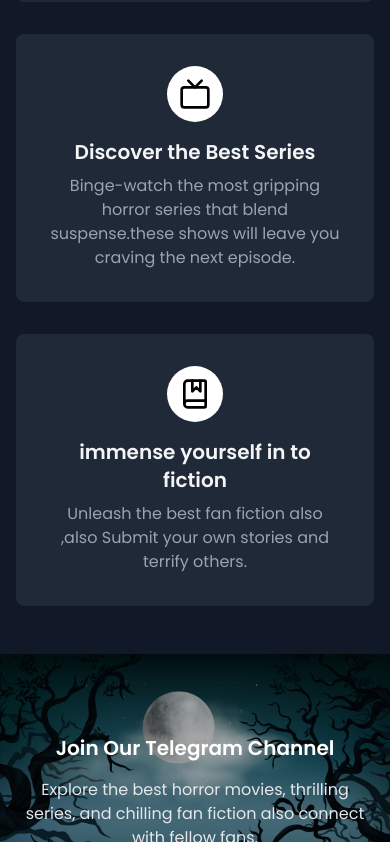
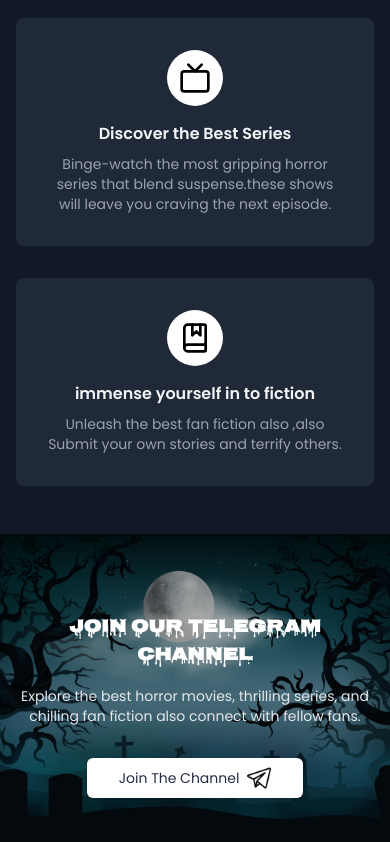
Before and after one commit to abelxo19/horror-fan-site, a Next.js app: page / in a window 390 px wide. Shown: the part 1202-2044 px from the top of the page. Built offline with nearby package versions, Linux system fonts and the light colour scheme; no server answers.

Commit message:
reponsive-size-fix

```diff
--- a/components/cta.tsx
+++ b/components/cta.tsx
@@ -30,8 +30,8 @@
         transition={{ duration: 1, ease: "easeOut" }}
         className="relative z-10 container mx-auto px-4 sm:px-6 lg:px-8 text-center"
       >
-        <h2 className="text-xl md:text-3xl font-bold mb-4 text-white">Join Our Telegram Channel</h2>
-        <p className="text-base md:text-xl mb-8 text-gray-200">
+        <h2 className="text-lg md:text-xl font-bold mb-4 text-white font-nosifer">Join Our Telegram Channel</h2>
+        <p className="text-sm md:text-xl mb-8 text-gray-200">
         Explore the best horror movies, thrilling series, and chilling fan fiction also connect with fellow fans.
         </p>
         <Link href="https://t.me/HorrorMovies_Hub">
--- a/components/features.tsx
+++ b/components/features.tsx
@@ -64,8 +64,8 @@
       >
         <Icon className="w-8 h-8 text-black" />
       </motion.div>
-      <h3 className="text-xl font-semibold mb-2">{title}</h3>
-      <p className="text-gray-400">{description}</p>
+      <h3 className="text-base md:text-xl font-semibold mb-2">{title}</h3>
+      <p className=" text-sm md:text-base text-gray-400">{description}</p>
     </motion.div>
   )
 }
```
